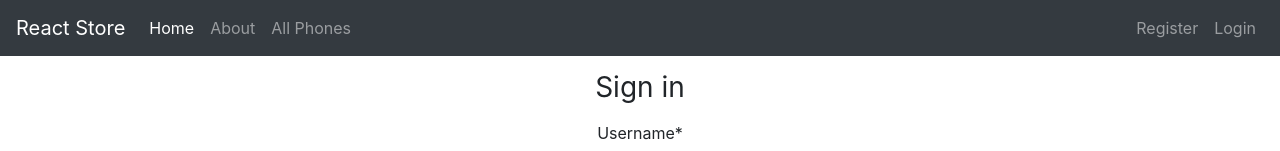
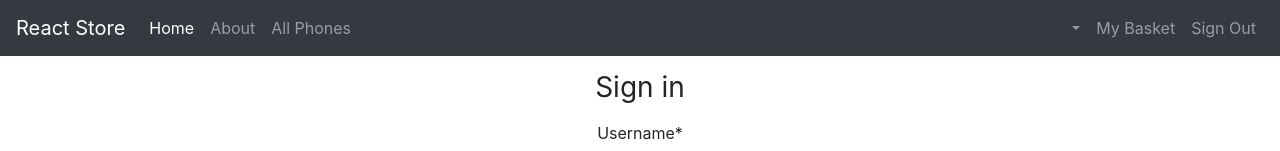
Before and after one commit to sameerul97/React_Ecommerce, a React (Create React App) app: page /login in a window 1280 px wide. Shown: the top 151 px of the page. Built offline with nearby package versions, Linux system fonts and the light colour scheme; sample sign-in values are in the browser's storage.

Commit message:
Compare to angular more checks has to be done manually to check if user logged in already or not and then show the nav link

```diff
--- a/src/App.js
+++ b/src/App.js
@@ -39,6 +39,7 @@ const authenticated = () => {
     console.log(expiration.exp)
     if (expiration.exp < new Date().getTime() / 1000) {
       // loginService.setTrue();
+      // this.setState({ logged: true })
 
       // state.isLoggedIn = true;
       return false;
@@ -74,6 +75,8 @@ class App extends Component {
     super(props);
     this.state = { logged: false }
     this.TokenData = localStorage.getItem("token");
+
+    // console.log(this.state)
     // this.logOutFn = this.logOutFn.bind(this);
     this.updateLink = this.updateLink.bind(this);
   }
@@ -89,7 +92,13 @@ class App extends Component {
     this.setState({ logged: true })
     // this.setState({ word: 'bar' })
   }
-
+  componentDidMount(){
+    if(this.TokenData != null){
+      this.setState({
+        logged : true
+      })
+    }
+  }
 
   render() {
     const name = 'Sam';
@@ -155,8 +164,7 @@ class App extends Component {
                   }
                   {this.state.logged &&
                     <li className="nav-item" >
-                      <a className="nav-link" routerLink="/basket">My Basket
-                            </a>
+                      <Link to="/basket" className="nav-link">My Basket</Link>
                     </li>
                   }
                   {this.state.logged &&
--- a/src/components/login.jsx
+++ b/src/components/login.jsx
@@ -68,6 +68,8 @@ class LoginComponent extends Component {
                     this.setState({
                         serverResponse: myJson.Message
                     })
+                    this.props.history.push("/userDashboard" )
+
                 }
                 this.setState({
                     serverResponse: myJson.Message
```
